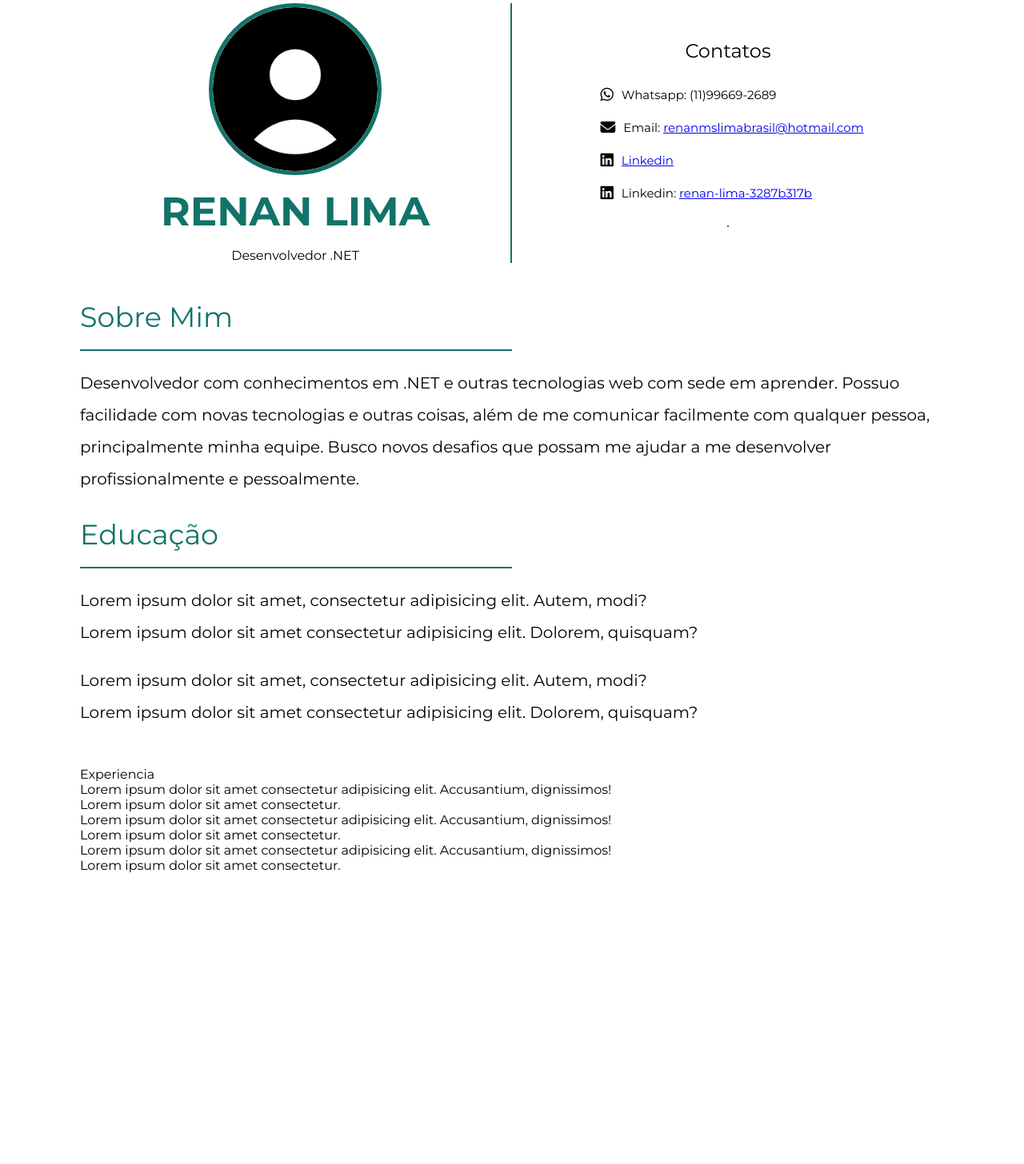
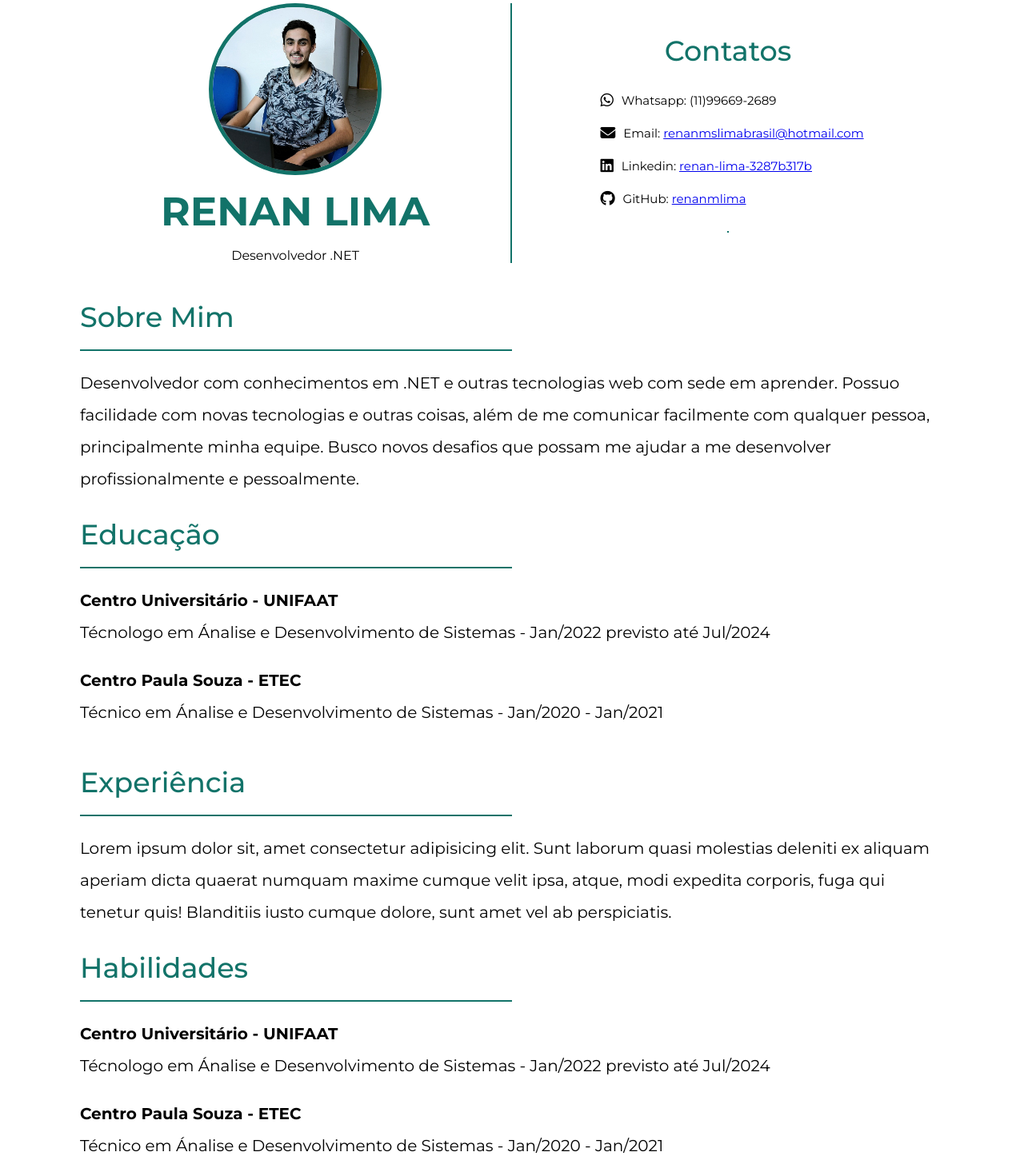
Before and after one commit to renanmlima/Curriculo, a plain HTML site: page index.html in a window 1280 px wide. Shown: the part 56-1512 px from the top of the page at 80% size. Before the commit the page ends 1208 px from the top, so only its background shows below. Drawn offline with Linux system fonts and the light colour scheme.

Commit message:
Organização das divs e informações

```diff
--- a/index.html
+++ b/index.html
@@ -18,17 +18,25 @@
 
       <div class="headContainer">
          <div class="headInformacao">
-                <img src="./img/fotoPerfil.png" alt="foto-renan-lima" class="foto">
+            <img src="./img/renan.jpeg" alt="foto-renan-lima" class="foto">
             <h1 class="nomeStrong">RENAN LIMA</h1>
             <span>Desenvolvedor .NET</span>
          </div>
          <div class="headOutrasInformacoes">
-                <h2 class="contatosGrupo">Contatos</h2>
+            <h2 class="contatosContatos">Contatos</h2>
             <ul class="listaContatos">
-                    <li class="contatosIcones"><i class="fa-brands fa-whatsapp fa-lg icone"></i>Whatsapp: (11)99669-2689</li>
-                    <li class="contatosIcones"><i class="fa-solid fa-envelope fa-lg icone"></i>Email: <a href="mailto:renanmslimabrasil@hotmail.com">renanmslimabrasil@hotmail.com</a></li>
-                    <li class="contatosIcones"><i class="fa-brands fa-linkedin fa-lg icone"></i><a href="https://www.linkedin.com/in/renan-lima-3287b317b/">Linkedin</a></li>
-                    <li class="contatosIcones"><i class="fa-brands fa-linkedin fa-lg icone"></i>Linkedin: <a href="https://www.linkedin.com/in/renan-lima-3287b317b/">renan-lima-3287b317b</a></li>
+               <li class="contatosIcones"><i class="fa-brands fa-whatsapp fa-lg icone"></i>Whatsapp:
+                  (11)99669-2689
+               </li>
+               <li class="contatosIcones"><i class="fa-solid fa-envelope fa-lg icone"></i>Email: <a
+                     href="mailto:renanmslimabrasil@hotmail.com">renanmslimabrasil@hotmail.com</a>
+               </li>
+               <li class="contatosIcones"><i class="fa-brands fa-linkedin fa-lg icone"></i>Linkedin: <a
+                     href="https://www.linkedin.com/in/renan-lima-3287b317b/">renan-lima-3287b317b</a>
+               </li>
+               <li class="contatosIcones"><i class="fa-brands fa-github fa-lg icone"></i>GitHub: <a
+                     href="https://github.com/renanmlima">renanmlima</a>
+               </li>
             </ul>
             <div class="teste">
                <hr>
@@ -37,41 +45,52 @@
       </div>
       <div class="sobreContainer">
          <div class="sobreEsquerda">
-                <p class="sobreTitulo"><b>Sobre Mim</b></p>
+            <p class="sobreTitulo">Sobre Mim</p>
             <hr>
-                <div class="sobreDiv">
-                    <p class="sobreInfo">Desenvolvedor com conhecimentos em .NET e outras tecnologias web com sede em aprender. Possuo facilidade com novas tecnologias e outras coisas, além de me comunicar facilmente com qualquer pessoa, principalmente minha equipe. Busco novos desafios que possam me ajudar a me desenvolver profissionalmente e pessoalmente.</p>
+            <div class="sobreInfo">
+               <p>Desenvolvedor com conhecimentos em .NET e outras tecnologias web com
+                  sede em
+                  aprender. Possuo facilidade com novas tecnologias e outras coisas, além de me
+                  comunicar
+                  facilmente com qualquer pessoa, principalmente minha equipe. Busco novos desafios
+                  que possam me
+                  ajudar a me desenvolver profissionalmente e pessoalmente.</p>
             </div>
          </div>
          <div class="sobreDireita">
-                <p class="sobreSubtitulo"><b>Educação</b></p>
+            <p class="sobreSubtitulo">Educação</p>
             <hr>
             <div class="sobreEducacao">
-                    <p>Lorem ipsum dolor sit amet, consectetur adipisicing elit. Autem, modi?</p>
-                    <p>Lorem ipsum dolor sit amet consectetur adipisicing elit. Dolorem, quisquam?</p>
+               <p class="sobreNomeEscola">Centro Universitário - UNIFAAT</p>
+               <p>Técnologo em Ánalise e Desenvolvimento de Sistemas - Jan/2022 previsto até Jul/2024</p>
             </div>
             <div class="sobreEducacao">
-                    <p>Lorem ipsum dolor sit amet, consectetur adipisicing elit. Autem, modi?</p>
-                    <p>Lorem ipsum dolor sit amet consectetur adipisicing elit. Dolorem, quisquam?</p>
+               <p class="sobreNomeEscola">Centro Paula Souza - ETEC</p>
+               <p>Técnico em Ánalise e Desenvolvimento de Sistemas - Jan/2020 - Jan/2021</p>
             </div>
          </div>
       </div>
-        <div class="experienciaContainer">
-            <p><b>Experiencia</b></p>
-            <div class="experienciaDivs">
-                <p class="experienciaTitulo">Lorem ipsum dolor sit amet consectetur adipisicing elit. Accusantium,
-                    dignissimos!</p>
-                <p class="experienciaSub">Lorem ipsum dolor sit amet consectetur.</p>
+      <div class="sobreContainer">
+         <div class="sobreEsquerda">
+            <p class="sobreTitulo">Experiência</p>
+            <hr>
+            <div class="sobreInfo">
+               <p>Lorem ipsum dolor sit, amet consectetur adipisicing elit. Sunt laborum quasi molestias deleniti ex
+                  aliquam aperiam dicta quaerat numquam maxime cumque velit ipsa, atque, modi expedita corporis, fuga
+                  qui tenetur quis! Blanditiis iusto cumque dolore, sunt amet vel ab perspiciatis.</p>
             </div>
-            <div class="experienciaDivs">
-                <p class="experienciaTitulo">Lorem ipsum dolor sit amet consectetur adipisicing elit. Accusantium,
-                    dignissimos!</p>
-                <p class="experienciaSub">Lorem ipsum dolor sit amet consectetur.</p>
          </div>
-            <div class="experienciaDivs">
-                <p class="experienciaTitulo">Lorem ipsum dolor sit amet consectetur adipisicing elit. Accusantium,
-                    dignissimos!</p>
-                <p class="experienciaSub">Lorem ipsum dolor sit amet consectetur.</p>
+         <div class="sobreDireita">
+            <p class="sobreSubtitulo">Habilidades</p>
+            <hr>
+            <div class="sobreEducacao">
+               <p class="sobreNomeEscola">Centro Universitário - UNIFAAT</p>
+               <p>Técnologo em Ánalise e Desenvolvimento de Sistemas - Jan/2022 previsto até Jul/2024</p>
+            </div>
+            <div class="sobreEducacao">
+               <p class="sobreNomeEscola">Centro Paula Souza - ETEC</p>
+               <p>Técnico em Ánalise e Desenvolvimento de Sistemas - Jan/2020 - Jan/2021</p>
+            </div>
          </div>
       </div>
    </div>
```
Lines whose indentation alone changed are shown as unchanged.
